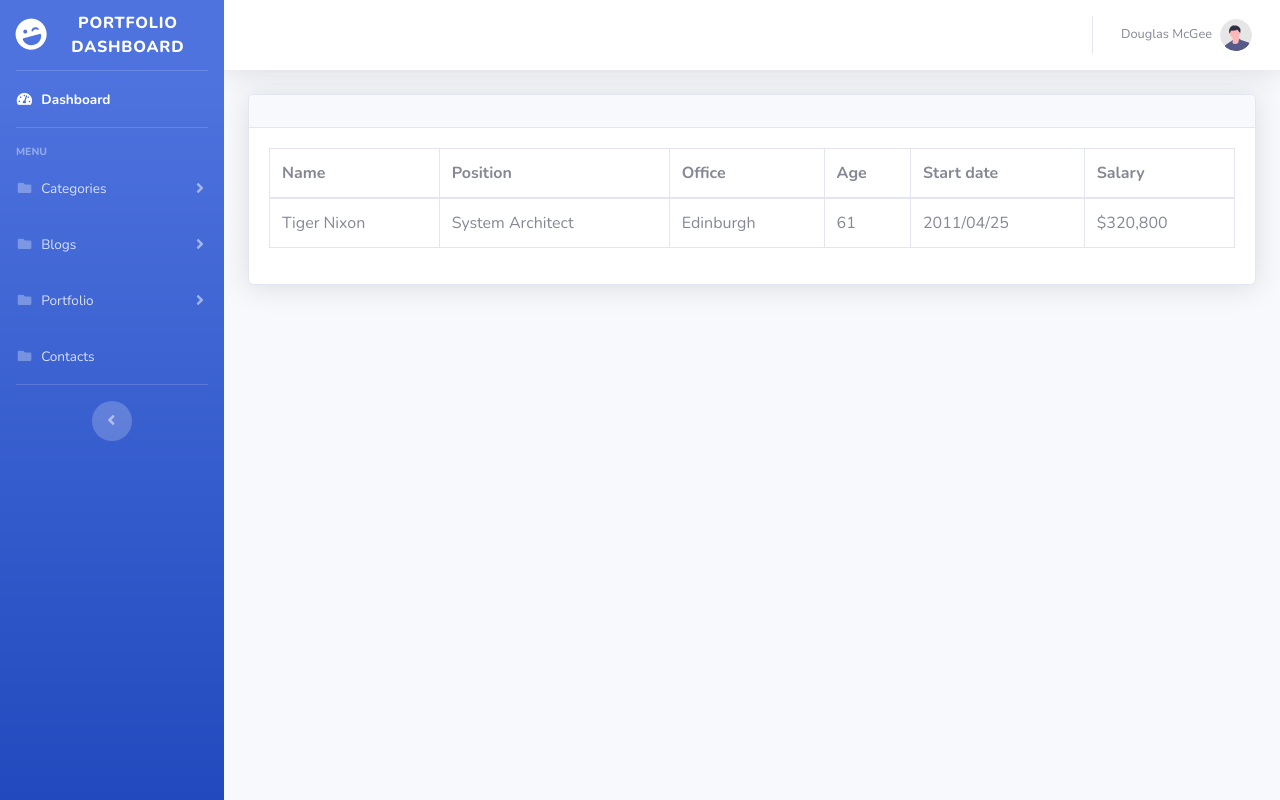
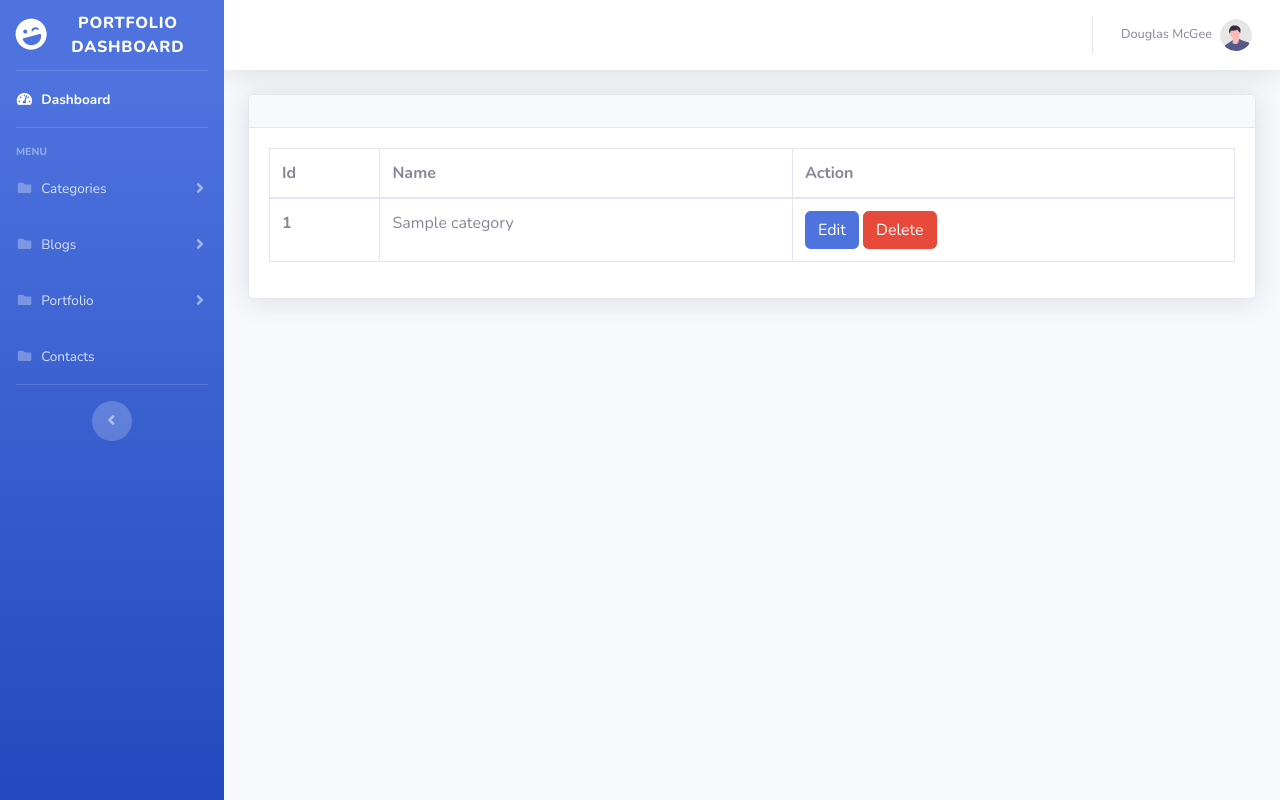
Before and after one commit to ATTACHMRNT-SORIT/portfolio-project, a PHP site: page /backend/categories/index.php in a window 1280 px wide. Run offline with PHP 8.4, Linux system fonts and the light colour scheme; tables that the repository leaves empty or names only in its code hold one stand-in row (values such as "Sample post").

Commit message:
category display loop

```diff
--- a/backend/categories/index.php
+++ b/backend/categories/index.php
@@ -1,5 +1,9 @@
 <?php include "../inc/app.php"; ?>
-
+<?php
+include "../config.php";
+$sql = "SELECT * FROM categories";
+$result = $conn->query($sql);
+?>
 <div id="wrapper">
     <!-- Sidebar -->
     <?php include "../inc/sidebar.php"; ?>
@@ -26,24 +30,29 @@
                             <table class="table table-bordered" id="dataTable" width="100%" cellspacing="0">
                                 <thead>
                                     <tr>
+                                        <th>Id</th>
                                         <th>Name</th>
-                                            <th>Position</th>
-                                            <th>Office</th>
-                                            <th>Age</th>
-                                            <th>Start date</th>
-                                            <th>Salary</th>
+                                        <th>Action</th>
                                     </tr>
                                 </thead>
 
                                 <tbody>
+                                    <?php
+                                    if ($result->num_rows > 0) {
+                                        while ($row = $result->fetch_assoc()) {
+                                    ?>
+
                                             <tr>
-                                            <td>Tiger Nixon</td>
-                                            <td>System Architect</td>
-                                            <td>Edinburgh</td>
-                                            <td>61</td>
-                                            <td>2011/04/25</td>
-                                            <td>$320,800</td>
+                                                <th scope="row"><?php echo $row['id']; ?></th>
+                                                <td><?php echo $row['name']; ?></td>
+                                                <td>
+                                                    <a href="edit.php?id=<?php echo $row['id'] ?>" class="btn btn-primary">Edit</a>
+                                                    <a href="delete.php?id=<?php echo $row['id'] ?>" class="btn btn-danger">Delete</a>
+                                                </td>
                                             </tr>
+                                    <?php }
+                                    }
+                                    ?>
 
                                 </tbody>
                             </table>
```
Also changed, not shown: backend/categories/delete.php (added). Lines whose indentation alone changed are shown as unchanged.
